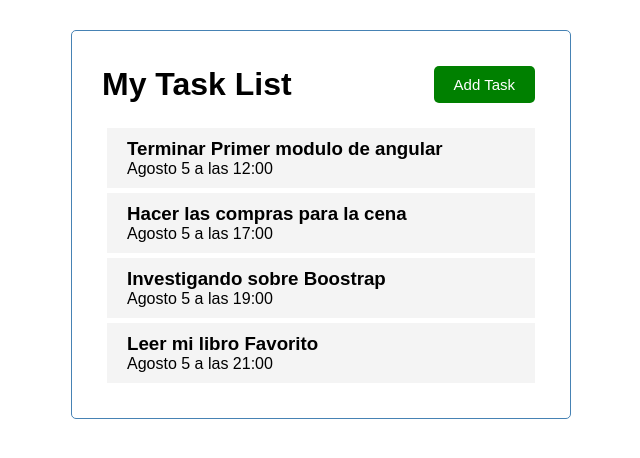
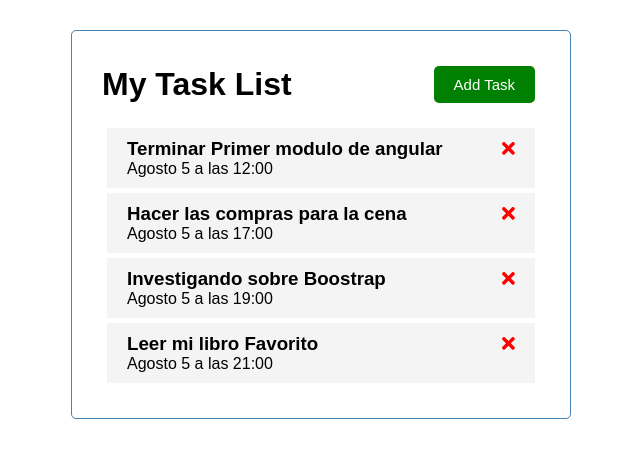
Before and after one commit to Fenixbvh683/tasklist, an Angular app: page / in a window 1280 px wide. Shown: the top 458 px of the page, without its empty margins (319-959 px from the left). Built offline with nearby package versions, Linux system fonts and the light colour scheme.

Commit message:
componentes de lista de items

```diff
--- a/package.json
+++ b/package.json
@@ -18,6 +18,11 @@
     "@angular/platform-browser": "^15.0.0",
     "@angular/platform-browser-dynamic": "^15.0.0",
     "@angular/router": "^15.0.0",
+    "@fortawesome/angular-fontawesome": "^0.12.0",
+    "@fortawesome/fontawesome-svg-core": "~1.2.36",
+    "@fortawesome/free-brands-svg-icons": "^5.15.4",
+    "@fortawesome/free-regular-svg-icons": "^5.15.4",
+    "@fortawesome/free-solid-svg-icons": "^5.15.4",
     "rxjs": "~7.5.0",
     "tslib": "^2.3.0",
     "zone.js": "~0.12.0"
--- a/src/app/app.module.ts
+++ b/src/app/app.module.ts
@@ -7,6 +7,7 @@
 import { ButtonComponent } from './components/button/button.component';
 import { TasksComponent } from './components/tasks/tasks.component';
 import { TasksItemComponent } from './components/tasks-item/tasks-item.component';
+import { FontAwesomeModule } from '@fortawesome/angular-fontawesome';
 
 @NgModule({
   declarations: [
@@ -19,7 +20,8 @@
   ],
   imports: [
     BrowserModule,
-    AppRoutingModule
+    AppRoutingModule,
+    FontAwesomeModule
   ],
   providers: [],
   bootstrap: [AppComponent]
--- a/src/app/components/tasks-item/tasks-item.component.html
+++ b/src/app/components/tasks-item/tasks-item.component.html
@@ -1,5 +1,12 @@
 <div class="task">
-<h3>{{task.text}}</h3>
-<p>{{task.day}}</p>
+    <h3>{{task.text}}
+    <fa-icon
+        [icon]="faTimes"
+        [ngStyle] = "{'color':'red'}"
+    ></fa-icon>
+    </h3>
+    <p>
+        {{task.day}}
+    </p>
 
 </div>
--- a/src/app/components/tasks-item/tasks-item.component.ts
+++ b/src/app/components/tasks-item/tasks-item.component.ts
@@ -1,6 +1,7 @@
 import { Component,OnInit, Input } from '@angular/core';
 import {Task} from "../../Task"
 import {TASKS} from "../../mock-tasks"
+import { faTimes } from '@fortawesome/free-solid-svg-icons';
 
 @Component({
   selector: 'app-tasks-item',
@@ -10,7 +11,7 @@
 export class TasksItemComponent implements OnInit{
 
   @Input() task: Task = TASKS[0]
-
+  faTimes = faTimes;
   constructor() { }
 
   ngOnInit(): void {
--- a/src/app/components/tasks/tasks.component.ts
+++ b/src/app/components/tasks/tasks.component.ts
@@ -1,6 +1,7 @@
 import { Component, OnInit } from '@angular/core';
 import {Task} from "../../Task"
 import {TASKS} from "../../mock-tasks"
+
 
 @Component({
   selector: 'app-tasks',
@@ -10,6 +11,7 @@
 export class TasksComponent {
   tasks: Task[] = TASKS;
 
+
   constructor() { }
 
   ngOnInit(): void{
```
Also changed, not shown: 1 other file (tests, documents, lock files or other folders).
